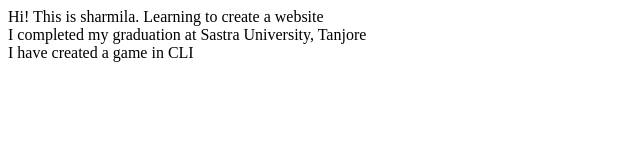
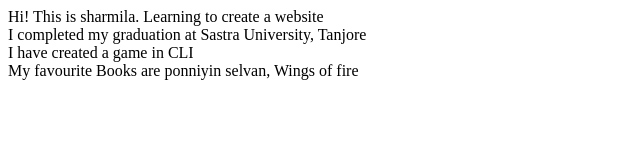
Before and after one commit to sharmivijay/sharmi-site, a plain HTML site: page index.html in a window 1280 px wide. Shown: the whole page, without its empty margins (0-640 px from the left). Drawn offline with Linux system fonts and the light colour scheme.

Commit message:
Added favourites

```diff
--- a/index.html
+++ b/index.html
@@ -10,5 +10,6 @@
     <div>Hi! This is sharmila. Learning to create a website</div>
     <div>I completed my graduation at Sastra University, Tanjore </div>
     <div>I have created a game in CLI</div>
+    <div>My favourite Books are ponniyin selvan, Wings of fire</div>
 </body>
 </html>
```
